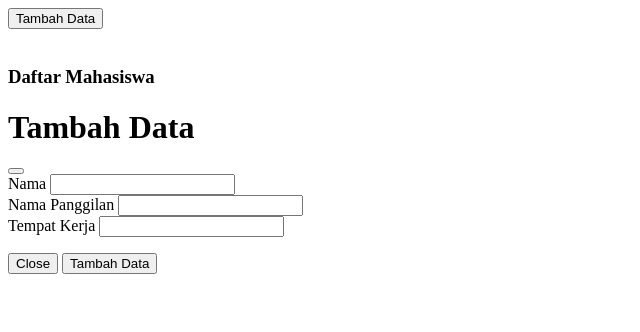
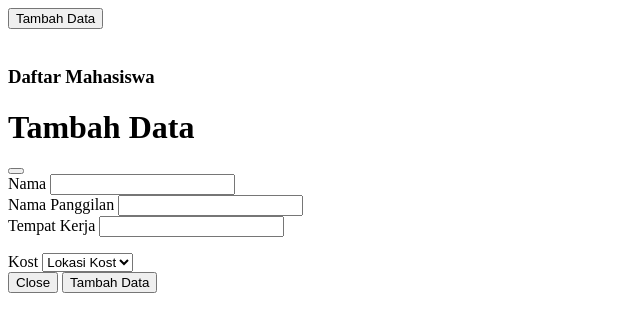
Before and after one commit to dianck/mvc, a PHP site: page /app/views/mahasiswa/index.php in a window 1280 px wide. Shown: the top 332 px of the page, without its empty margins (0-640 px from the left). Run offline with PHP 8.4, Linux system fonts and the light colour scheme; the template is opened without the code that fills it, so the values that code supplies are empty; some libraries are stand-ins or nearby versions.

Commit message:
tambah field

```diff
--- a/app/views/mahasiswa/index.php
+++ b/app/views/mahasiswa/index.php
@@ -45,6 +45,15 @@
                 <input type="text" class="form-control" id="tempat_kerja" name="tempat_kerja">
             </div>
       </div>
+      <div class="form-group">
+        <label for="kost">Kost</label>
+        <select class="form-select form-select-sm" id="kost" name="kost" aria-label="Kost">
+            <option selected>Lokasi Kost</option>
+            <option value="1">Kasuari</option>
+            <option value="2">Kedasih</option>
+            <option value="3">Graha</option>
+        </select>
+      </div>
       <div class="modal-footer">
         <button type="button" class="btn btn-secondary" data-bs-dismiss="modal">Close</button>
         <button type="button" class="btn btn-primary">Tambah Data</button>
```
